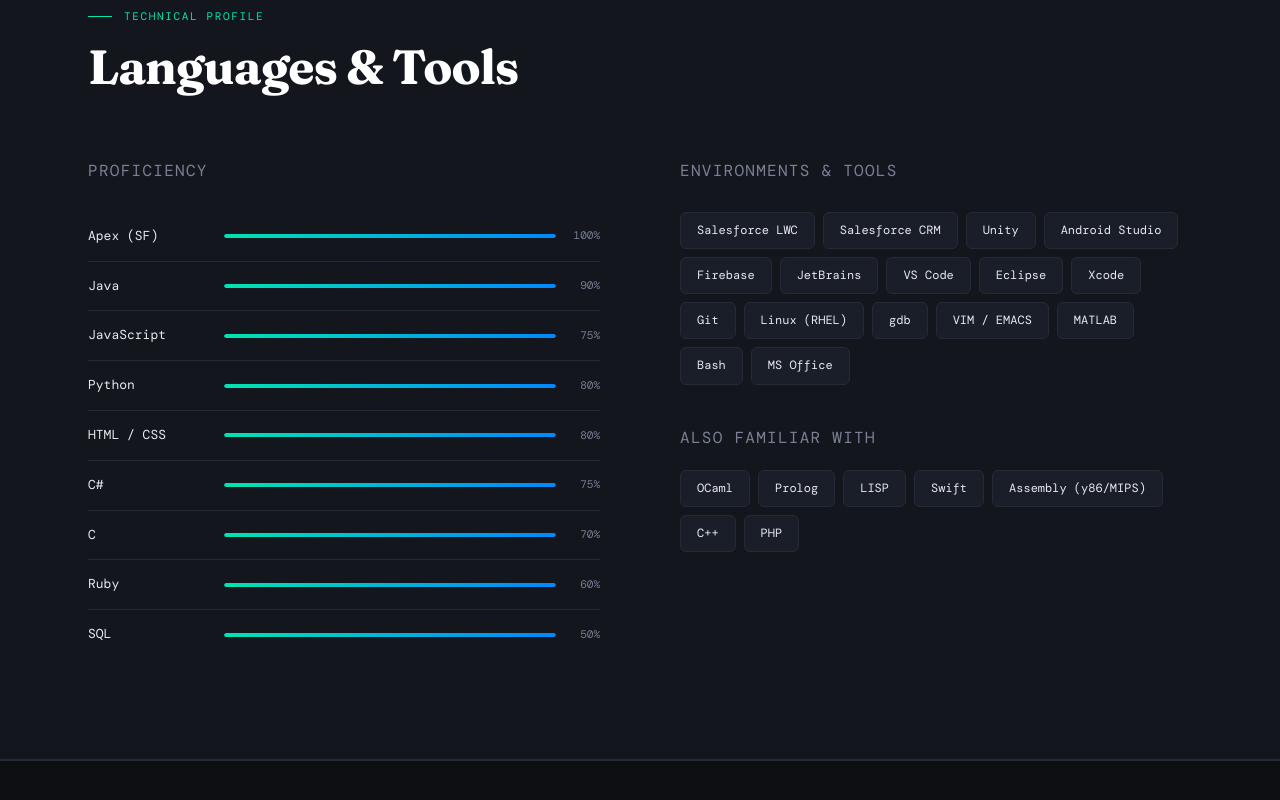
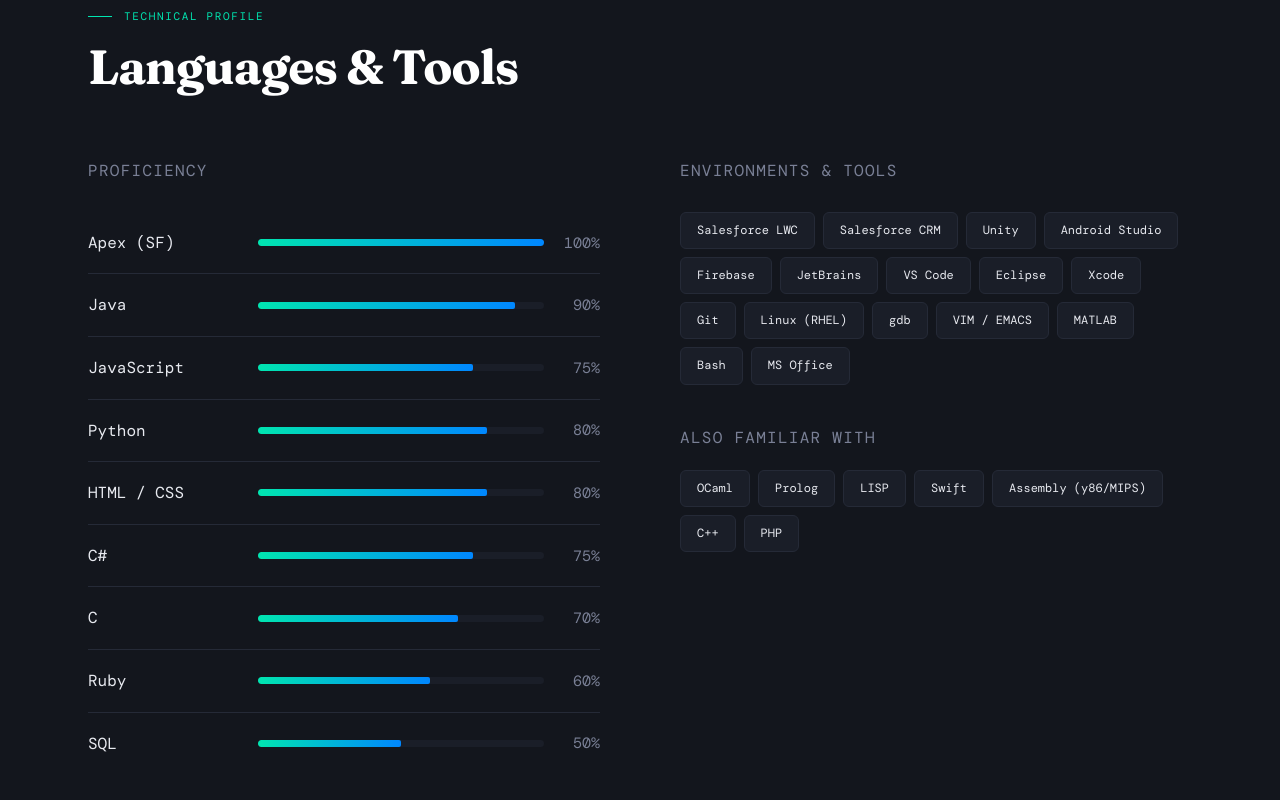
Before and after one commit to thunderd568/thunderd568.github.io, a plain HTML site: page index.html in a window 1280 px wide. Shown: the part 1990-2790 px from the top of the page. Drawn offline with nearby package versions, Linux system fonts and the light colour scheme; a script that the page names is missing; a web font is replaced by a local one.

Commit message:
Progress bars fixed to scale. Font changes.

```diff
--- a/index.html
+++ b/index.html
@@ -574,10 +574,10 @@
 
         .skill-row {
             display: grid;
-            grid-template-columns: 120px 1fr auto;
+            grid-template-columns: 150px 1fr auto;
             align-items: center;
-            gap: 16px;
-            padding: 14px 0;
+            gap: 20px;
+            padding: 18px 0;
             border-bottom: 1px solid var(--border);
         }
 
@@ -585,14 +585,14 @@
 
         .skill-name {
             font-family: 'DM Mono', monospace;
-            font-size: 13px;
+            font-size: 16px;
             color: var(--text);
         }
 
         .skill-bar-wrap {
-            height: 4px;
+            height: 7px;
             background: var(--surface2);
-            border-radius: 2px;
+            border-radius: 4px;
             overflow: hidden;
         }
 
@@ -600,18 +600,17 @@
             height: 100%;
             background: linear-gradient(90deg, var(--accent), var(--accent2));
             border-radius: 2px;
-            transform: scaleX(0);
-            transform-origin: left;
-            transition: transform 1s cubic-bezier(0.4, 0, 0.2, 1);
+            width: 0%;
+            transition: width 1s cubic-bezier(0.4, 0, 0.2, 1);
         }
 
-        .skill-bar-inner.animated { transform: scaleX(1); }
+        .skill-bar-inner.animated { width: var(--w); }
 
         .skill-pct {
             font-family: 'DM Mono', monospace;
-            font-size: 11px;
+            font-size: 15px;
             color: var(--muted);
-            min-width: 28px;
+            min-width: 36px;
             text-align: right;
         }
 
@@ -1041,47 +1040,47 @@
                 <div id="skill-bars">
                     <div class="skill-row fade-up">
                         <span class="skill-name">Apex (SF)</span>
-                        <div class="skill-bar-wrap"><div class="skill-bar-inner" style="--w:1.0"></div></div>
+                        <div class="skill-bar-wrap"><div class="skill-bar-inner" style="--w:100%"></div></div>
                         <span class="skill-pct">100%</span>
                     </div>
                     <div class="skill-row fade-up">
                         <span class="skill-name">Java</span>
-                        <div class="skill-bar-wrap"><div class="skill-bar-inner" style="--w:0.90"></div></div>
+                        <div class="skill-bar-wrap"><div class="skill-bar-inner" style="--w:90%"></div></div>
                         <span class="skill-pct">90%</span>
                     </div>
                     <div class="skill-row fade-up">
                         <span class="skill-name">JavaScript</span>
-                        <div class="skill-bar-wrap"><div class="skill-bar-inner" style="--w:0.75"></div></div>
+                        <div class="skill-bar-wrap"><div class="skill-bar-inner" style="--w:75%"></div></div>
                         <span class="skill-pct">75%</span>
                     </div>
                     <div class="skill-row fade-up">
                         <span class="skill-name">Python</span>
-                        <div class="skill-bar-wrap"><div class="skill-bar-inner" style="--w:0.80"></div></div>
+                        <div class="skill-bar-wrap"><div class="skill-bar-inner" style="--w:80%"></div></div>
                         <span class="skill-pct">80%</span>
                     </div>
                     <div class="skill-row fade-up">
                         <span class="skill-name">HTML / CSS</span>
-                        <div class="skill-bar-wrap"><div class="skill-bar-inner" style="--w:0.80"></div></div>
+                        <div class="skill-bar-wrap"><div class="skill-bar-inner" style="--w:80%"></div></div>
                         <span class="skill-pct">80%</span>
                     </div>
                     <div class="skill-row fade-up">
                         <span class="skill-name">C#</span>
-                        <div class="skill-bar-wrap"><div class="skill-bar-inner" style="--w:0.75"></div></div>
+                        <div class="skill-bar-wrap"><div class="skill-bar-inner" style="--w:75%"></div></div>
                         <span class="skill-pct">75%</span>
                     </div>
                     <div class="skill-row fade-up">
                         <span class="skill-name">C</span>
-                        <div class="skill-bar-wrap"><div class="skill-bar-inner" style="--w:0.70"></div></div>
+                        <div class="skill-bar-wrap"><div class="skill-bar-inner" style="--w:70%"></div></div>
                         <span class="skill-pct">70%</span>
                     </div>
                     <div class="skill-row fade-up">
                         <span class="skill-name">Ruby</span>
-                        <div class="skill-bar-wrap"><div class="skill-bar-inner" style="--w:0.60"></div></div>
+                        <div class="skill-bar-wrap"><div class="skill-bar-inner" style="--w:60%"></div></div>
                         <span class="skill-pct">60%</span>
                     </div>
                     <div class="skill-row fade-up">
                         <span class="skill-name">SQL</span>
-                        <div class="skill-bar-wrap"><div class="skill-bar-inner" style="--w:0.50"></div></div>
+                        <div class="skill-bar-wrap"><div class="skill-bar-inner" style="--w:50%"></div></div>
                         <span class="skill-pct">50%</span>
                     </div>
                 </div>
```
